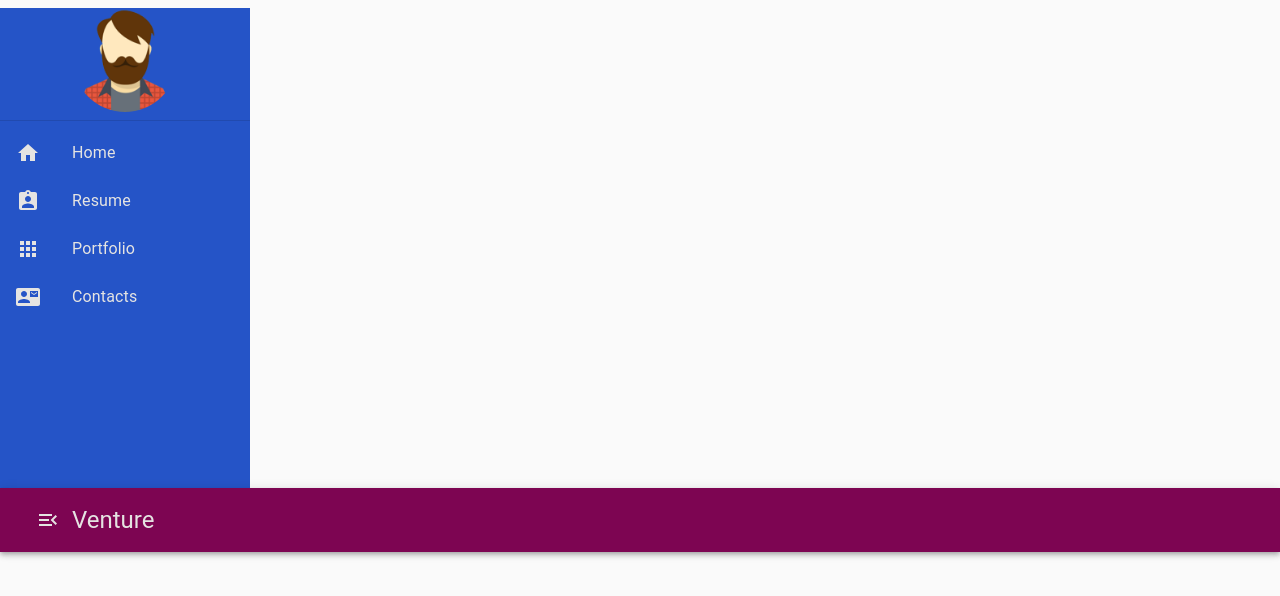
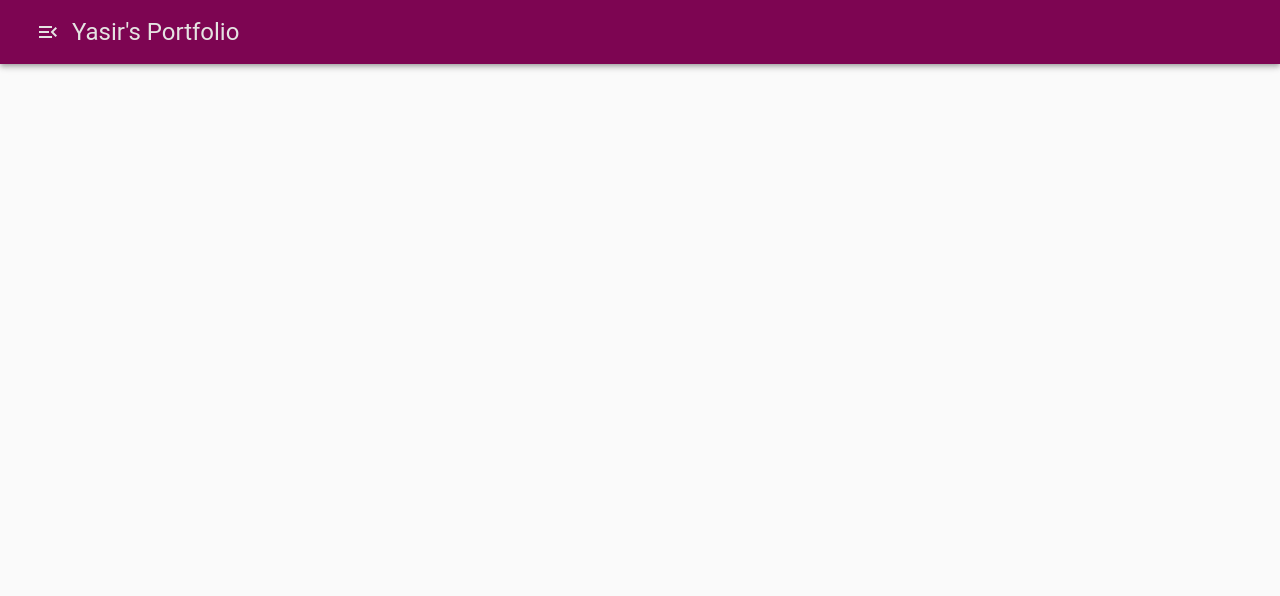
Before and after one commit to yasirshahid/venture_web, a React (Create React App) app: page / in a window 1280 px wide. Shown: the top 596 px of the page. Built offline with nearby package versions, Linux system fonts and the light colour scheme.

Commit message:
added toggels and more functions

```diff
--- a/src/components/Navbar.js
+++ b/src/components/Navbar.js
@@ -1,5 +1,6 @@
-import React from 'react'
+import React, {useState} from 'react'
 import { makeStyles } from "@material-ui/core/styles";
+import MobilRightMenuSlider from "@material-ui/core/Drawer"
 
 
 import {
@@ -30,7 +31,7 @@ const useStyles = makeStyles(theme=>({
     menuSliderContainer: {
         width: 250,
         background: "#2554C7",
-        height:"30rem"
+        height:"100rem"
 
     },
     avatar: {
@@ -66,32 +67,53 @@ const menuItems =[
 
 
 const Navbar = () => {
-    const classes = useStyles()
-    return(
-        <>
+    const [state,setState]= useState({
+        right:false
+    })
+
+const toggleSlider = (slider, open) => () => {
+    setState({...state,[slider]: open});
+};
+    const classes = useStyles();
+
+    const sideList = slider => (
         <Box className={classes.menuSliderContainer} component="div">
           <Avatar className={classes.avatar} src={avatar} alt="Yasir shahid"/>
           <Divider/>
           <List>
             {menuItems.map((lsItem,key)=>(
                 <ListItem button key={key}>
-                <ListItemIcon className={classes.listItem}>{lsItem.listIcon} </ListItemIcon>
-                <ListItemText className={classes.listItem} primary={lsItem.listText}/>
+                  <ListItemIcon className={classes.listItem}>
+                      {lsItem.listIcon}
+                  </ListItemIcon>
+                <ListItemText
+                  className={classes.listItem}
+                  primary={lsItem.listText}
+                />
                 </ListItem>
             ))}
 
           </List>
 
         </Box>
+
+    );
+
+    return(
+        <>
+
         <Box component="nav">
             <AppBar position="static" style={{background: "#7D0552"}}>
                 <Toolbar>
-                    <IconButton>
+                    <IconButton onClick={toggleSlider("right", true)}>
                         <MenuOpen style={{color:"#E5E4E2"}}/>
                     </IconButton>
                     <Typography style={{color:"#E5E4E2"}}  variant="h5">
-                        Venture
+                        Yasir's Portfolio
                     </Typography>
+                    <MobilRightMenuSlider anchor="right" open={state.right}>
+                      {sideList("right")}
+                    </MobilRightMenuSlider>
                 </Toolbar>
             </AppBar>
 
```
Lines whose indentation alone changed are shown as unchanged.
